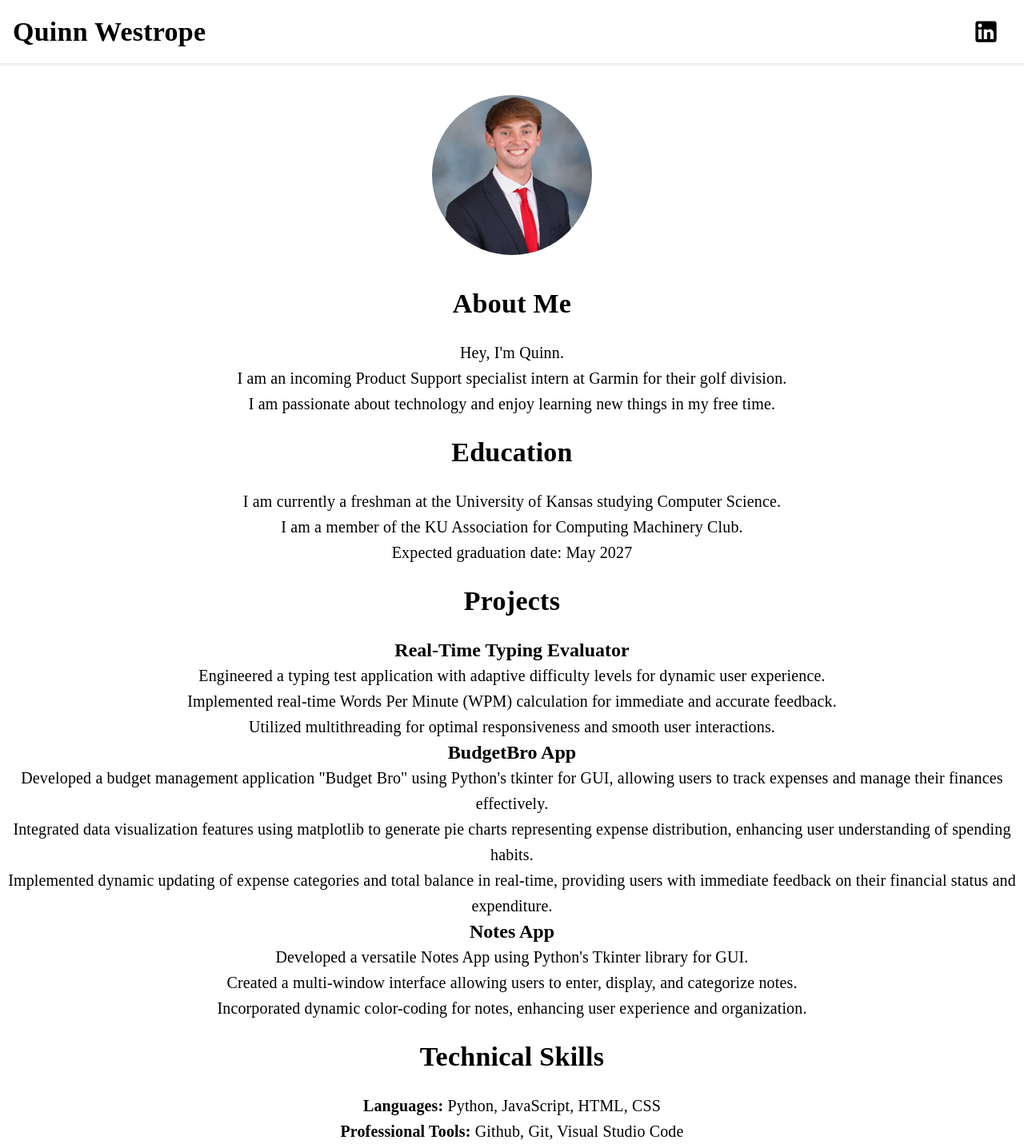
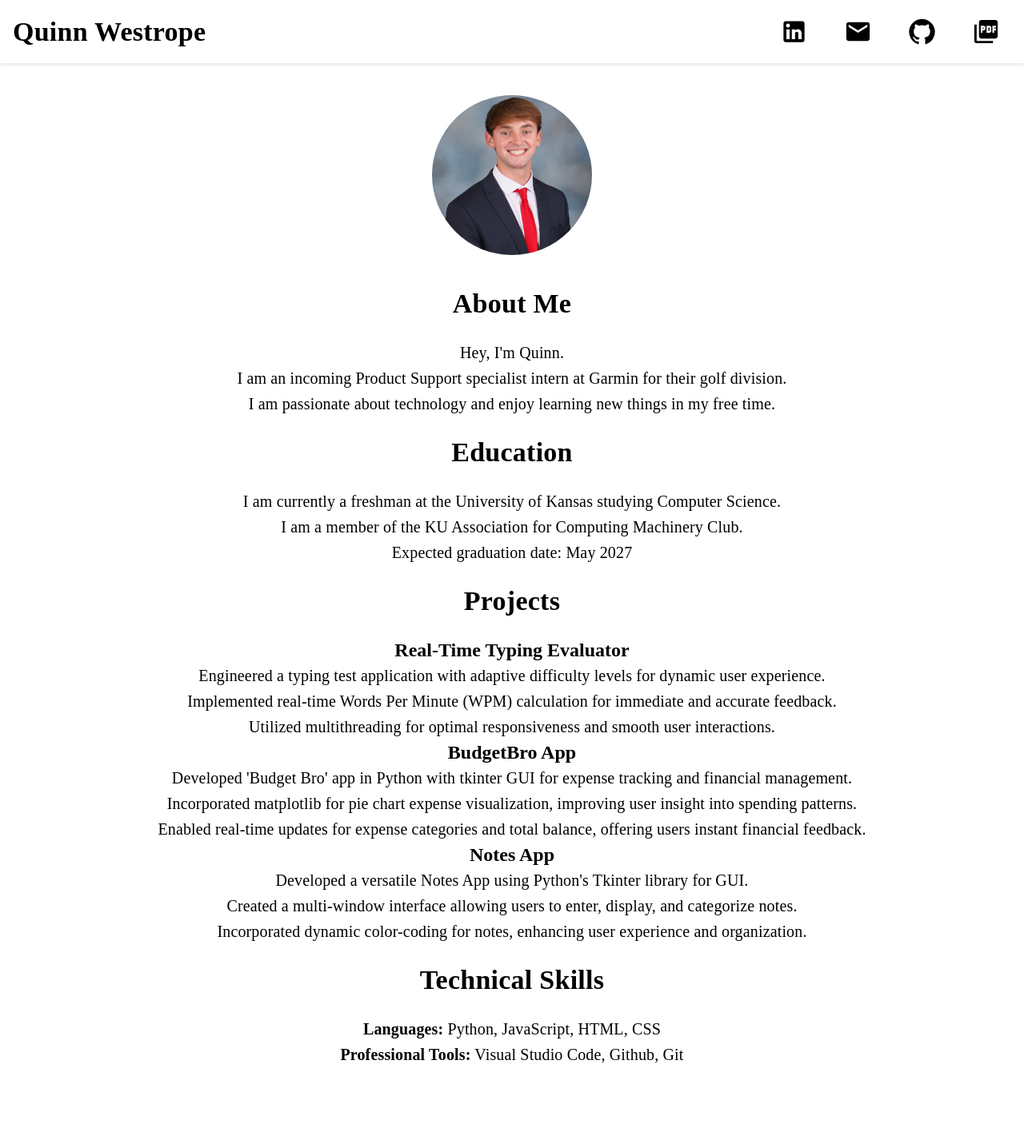
Before and after one commit to quinten-westrope/my-website, a React (Create React App) app: page / in a window 1280 px wide. Shown: the whole page at 80% size. After the commit the page ends 1335 px from the top, so only its background shows below. Built offline with nearby package versions, Linux system fonts and the light colour scheme.

Commit message:
header/bio update

```diff
--- a/src/components/Bio.jsx
+++ b/src/components/Bio.jsx
@@ -213,7 +213,7 @@ const Bio = () => {
                 textAlign: "center",
             }}
             >
-                Developed a budget management application "Budget Bro" using Python's tkinter for GUI, allowing users to track expenses and manage their finances effectively.
+                Developed 'Budget Bro' app in Python with tkinter GUI for expense tracking and financial management.
             </Typography>
 
             <Typography
@@ -226,7 +226,7 @@ const Bio = () => {
                 textAlign: "center",
             }}
             >
-                Integrated data visualization features using matplotlib to generate pie charts representing expense distribution, enhancing user understanding of spending habits.
+                Incorporated matplotlib for pie chart expense visualization, improving user insight into spending patterns.
             </Typography>
 
             <Typography
@@ -239,7 +239,7 @@ const Bio = () => {
                 textAlign: "center",
             }}
             >
-                Implemented dynamic updating of expense categories and total balance in real-time, providing users with immediate feedback on their financial status and expenditure.
+                Enabled real-time updates for expense categories and total balance, offering users instant financial feedback.
             </Typography>
 
             <Typography
@@ -334,7 +334,7 @@ const Bio = () => {
                 textAlign: "center",
             }}
             >
-                <span style={{ fontWeight: 600 }}>Professional Tools:</span> Github, Git, Visual Studio Code
+                <span style={{ fontWeight: 600 }}>Professional Tools:</span> Visual Studio Code, Github, Git
             </Typography>
 
         </Box>
--- a/src/components/Header.jsx
+++ b/src/components/Header.jsx
@@ -3,12 +3,23 @@ import Box from "@mui/material/Box";
 import { Typography } from "@mui/material";
 import Button from "@mui/material/Button";
 import LinkedInIcon from "@mui/icons-material/LinkedIn";
+import EmailIcon from '@mui/icons-material/Email';
+import GitHubIcon from '@mui/icons-material/GitHub';
+import PictureAsPdfIcon from '@mui/icons-material/PictureAsPdf';
 
 const Header = () => {
   const handleLinkedClick = () => {
     window.location.href = "https://www.linkedin.com/in/quinten-westrope-q248";
   };
-
+  const handleEmailClick = () => {
+    window.location.href = "mailto:quinnwestrope@ku.edu";
+  };
+  const handleGitHubClick = () => {
+    window.location.href = "https://www.github.com/quinten-westrope";
+  };
+  const handleResumeClick = () => {
+    window.location.href = "https://drive.google.com/file/d/1cf7m3oIH6huN3nF6N65Cb7hx5hM4xCbq/view?usp=sharing";
+  };
   return (
     <Box
       sx={{
@@ -34,6 +45,23 @@ const Header = () => {
         </Button>
       </Box>
 
+        <Box sx={{ marginLeft: 2 }}>
+            <Button onClick={handleEmailClick} style={{ color: "black" }}>
+                <EmailIcon fontSize="large" />
+            </Button>
+        </Box>
+
+        <Box sx={{ marginLeft: 2 }}>
+            <Button onClick={handleGitHubClick} style={{ color: "black" }}>
+                <GitHubIcon fontSize="large" />
+            </Button>
+        </Box>
+
+        <Box sx={{ marginLeft: 2 }}>
+            <Button onClick={handleResumeClick} style={{ color: "black" }}>
+                <PictureAsPdfIcon fontSize="large" />
+            </Button>
+        </Box>
 
     </Box>
   );
```
